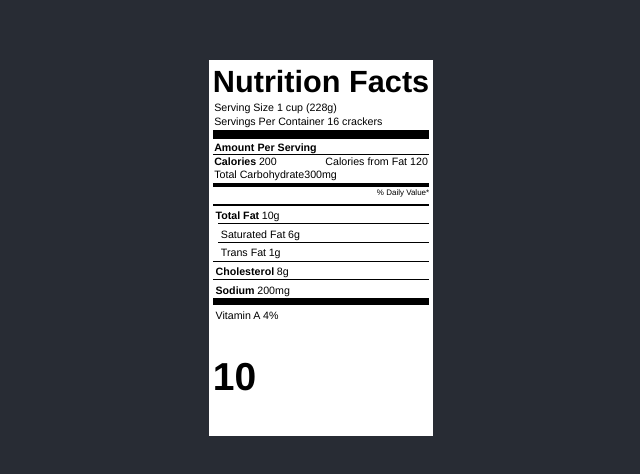
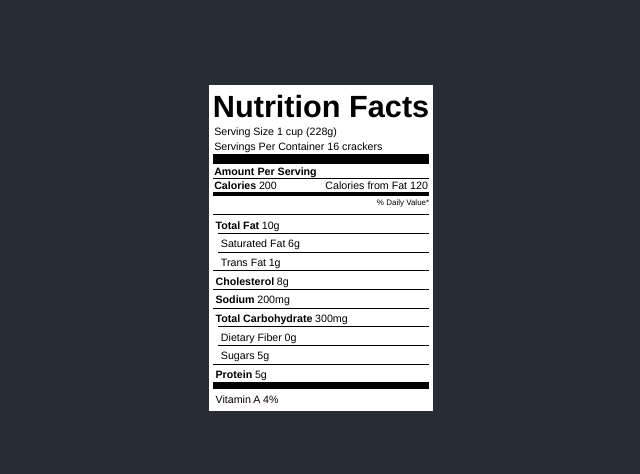
Before and after one commit to davidgamero/react-nutrition-label, a React (Create React App) app: page / in a window 1280 px wide. Shown: the part 152-626 px from the top of the page, without its empty margins (319-959 px from the left). Built offline with nearby package versions, Linux system fonts and the light colour scheme.

Commit message:
add missing main nutrients

```diff
--- a/src/App.tsx
+++ b/src/App.tsx
@@ -8,19 +8,19 @@ function App() {
     <div className="App">
       <header className="App-header">
         <NutritionLabel
-          fatGrams={10}
           servingSize={'1 cup (228g)'}
           servingsPerContainer={'16 crackers'}
-          amountPerServing={''}
           calories={200}
           caloriesFromFat={120}
-          percentDailyValue={''}
           totalFat={10}
+          saturatedFat={6}
           transFat={1}
           cholesterol={8}
           sodium={200}
-          totalCarbohydrate={'300mg'}
-          saturatedFat={6}
+          totalCarbohydrate={300}
+          dietaryFiber={0}
+          sugars={5}
+          protein={5}
         />
       </header>
     </div>
--- a/src/components/NutritionLabel/index.tsx
+++ b/src/components/NutritionLabel/index.tsx
@@ -87,38 +87,42 @@ const PercentDailyValueLabel = styled.h2`
 `
 
 interface NutritionLabelProps {
-  fatGrams: number,
+  backgroundColor?: string,
   servingSize: string,
   servingsPerContainer: string,
-  amountPerServing: string,
   calories: number,
   caloriesFromFat: number,
-  percentDailyValue: string,
   totalFat: number,
   saturatedFat: number,
   transFat: number,
   cholesterol: number,
   sodium: number,
-  totalCarbohydrate: string,
-  backgroundColor?: string,
+  totalCarbohydrate: number,
+  dietaryFiber: number,
+  sugars: number,
+  protein: number
   //?=maybe for type
 }
 
 const NutritionLabel: React.SFC<NutritionLabelProps> = (props: NutritionLabelProps) => {
   return (
     <LabelContainer backgroundColor={props.backgroundColor}>
-      <Title>Nutrition Facts </Title>
+      <Title>Nutrition Facts</Title>
       <ServingInfo>
         {`Serving Size ${props.servingSize}`}
       </ServingInfo>
       <ServingInfo>
         {`Servings Per Container ${props.servingsPerContainer}`}
       </ServingInfo>
+
       <SeparatorBar height={'7pt'} color={props.backgroundColor} />
+
       <AmountPerServing>
-        {`Amount Per Serving ${props.amountPerServing}`}
+        {`Amount Per Serving`}
       </AmountPerServing>
+
       <SeparatorBar height={'0.5pt'} color={props.backgroundColor} />
+
       <CalorieRow>
         <CaloriesLabel>
           {`Calories `}
@@ -130,25 +134,27 @@ const NutritionLabel: React.SFC<NutritionLabelProps> = (props: NutritionLabelPro
           {`Calories from Fat ${120}`}
         </CaloriesFromFat>
       </CalorieRow>
-      <ServingInfo>
-        {`Total Carbohydrate${props.totalCarbohydrate}`}
-      </ServingInfo>
+
       <SeparatorBar height={'3pt'} color={props.backgroundColor} />
 
       <PercentDailyValueLabel>
-        {`% Daily Value* ${props.percentDailyValue}`}
+        {`% Daily Value*`}
       </PercentDailyValueLabel>
+
       <SeparatorBar height={'0.5pt'} color={props.backgroundColor} />
+
       <NutrientRow label={'Total Fat'} value={`${props.totalFat}g`} boldLabel={true} />
       <NutrientRow label={'Saturated Fat'} value={`${props.saturatedFat}g`} boldLabel={false} indent={NUTRIENT_INDENT} />
       <NutrientRow label={'Trans Fat'} value={`${props.transFat}g`} boldLabel={false} indent={NUTRIENT_INDENT} />
       <NutrientRow label={'Cholesterol'} value={`${props.cholesterol}g`} boldLabel={true} />
       <NutrientRow label={'Sodium'} value={`${props.sodium}mg`} boldLabel={true} />
+      <NutrientRow label={'Total Carbohydrate'} value={`${props.totalCarbohydrate}mg`} boldLabel={true} />
+      <NutrientRow label={'Dietary Fiber'} value={`${props.dietaryFiber}g`} boldLabel={false} indent={NUTRIENT_INDENT} />
+      <NutrientRow label={'Sugars'} value={`${props.sugars}g`} boldLabel={false} indent={NUTRIENT_INDENT} />
+      <NutrientRow label={'Protein'} value={`${props.protein}g`} boldLabel={true} />
 
       <SeparatorBar height={'5pt'} color={props.backgroundColor} />
       <NutrientRow hideBar={true} label={'Vitamin A'} value={'4%'} />
-
-      <h2> {props.fatGrams} </h2>
     </LabelContainer>
   )
 }
```
